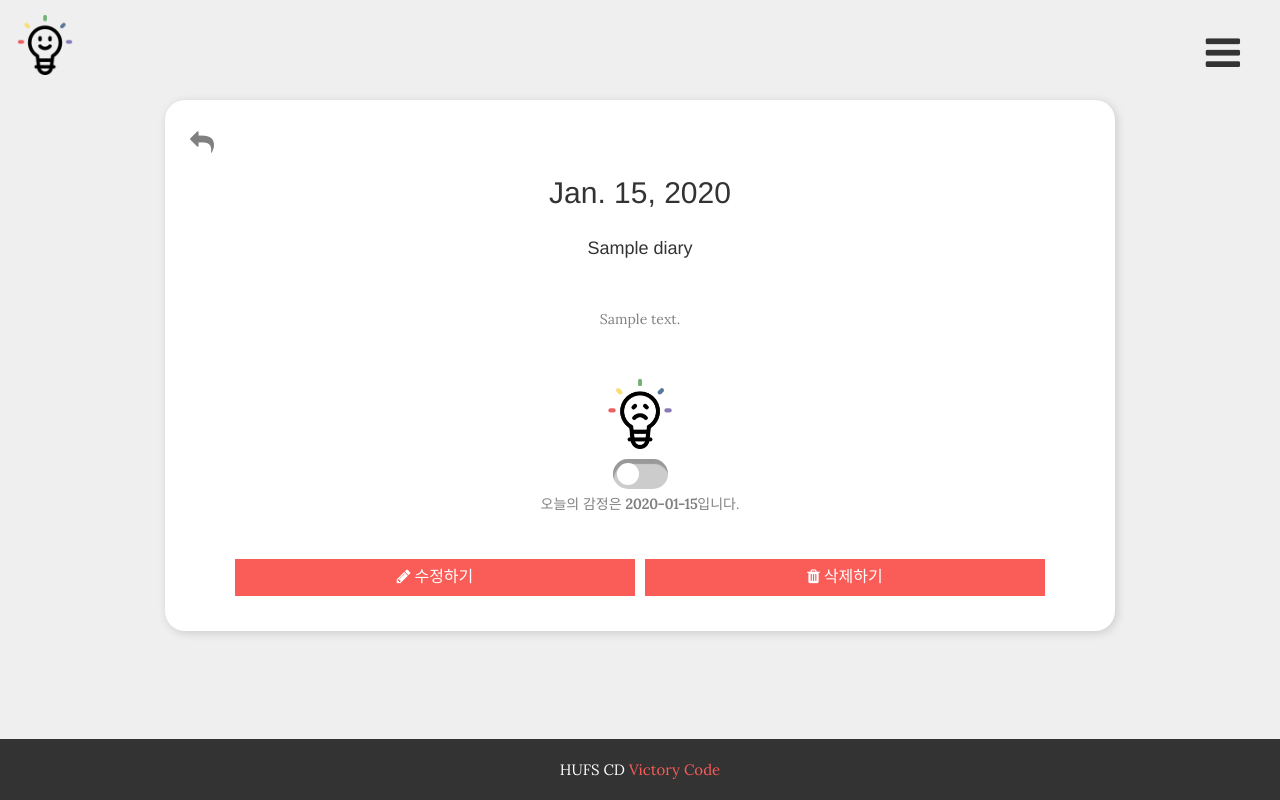
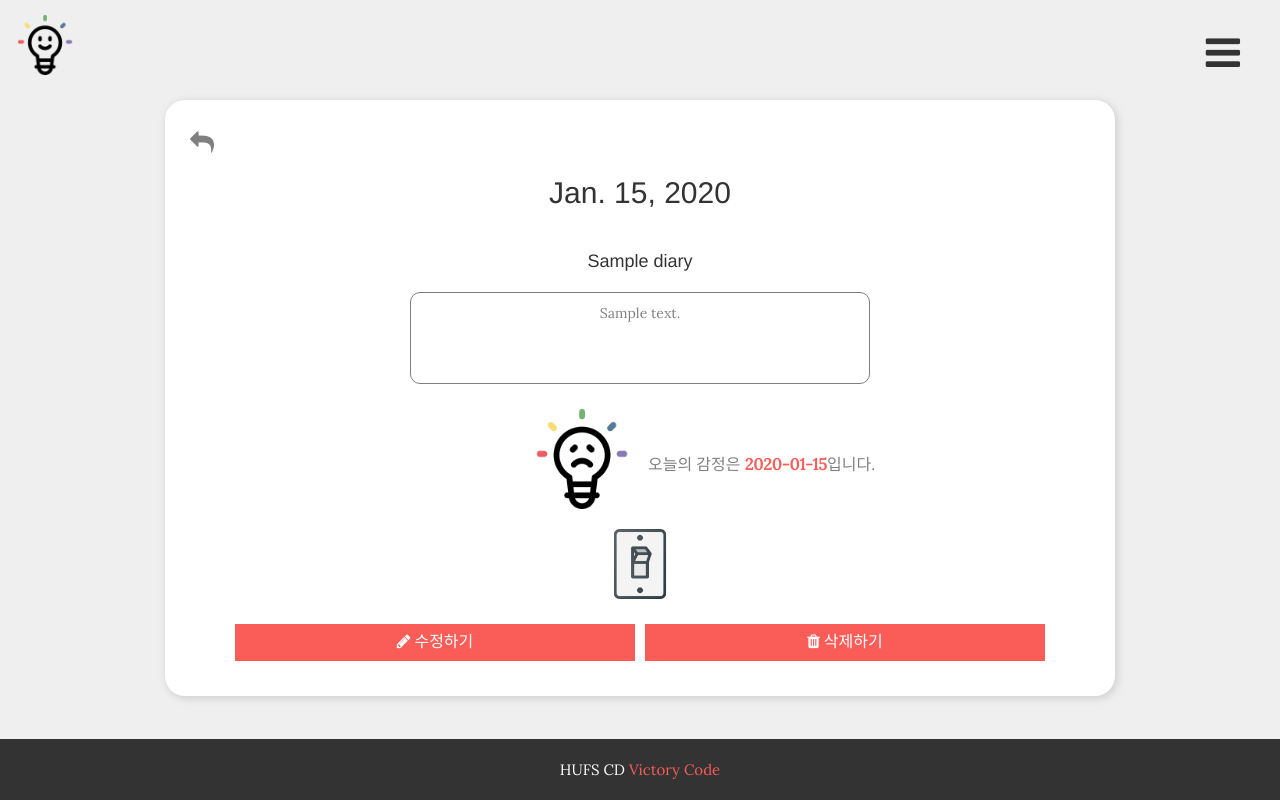
Before and after one commit to sasha1107/SmartBulb, a Django app: page /diary/1/ in a window 1280 px wide. Run offline with Django 3.2, Linux system fonts and the light colour scheme; a user stored in the database is signed in; tables that the repository leaves empty hold one stand-in row (values such as "Sample post"); some libraries are stand-ins or nearby versions; some web fonts are replaced.

Commit message:
전구 스위치 이미지 추가

```diff
--- a/SmartBulb/diary/templates/diary.html
+++ b/SmartBulb/diary/templates/diary.html
@@ -99,56 +99,6 @@
       vertical-align: center;
       text-align: center;
     }
-    .switch-button {
-        position: relative;
-        display: inline-block;
-        width: 55px;
-        height: 30px;
-    }
-
-    .switch-button input {
-        opacity: 0;
-        width: 0;
-        height: 0;
-    }
-
-    .onoff-switch {
-        position: absolute;
-        cursor: pointer;
-        top: 0;
-        left: 0;
-        right: 0;
-        bottom: 0;
-        border-radius:20px;
-        background-color: #ccc;
-        box-shadow: inset 1px 5px 1px #999;
-        -webkit-transition: .4s;
-        transition: .4s;
-    }
-
-    .onoff-switch:before {
-        position: absolute;
-        content: "";
-        height: 22px;
-        width: 22px;
-        left: 4px;
-        bottom: 4px;
-        background-color: #fff;
-        -webkit-transition: .5s;
-        transition: .4s;
-        border-radius:20px;
-    }
-
-    .switch-button input:checked + .onoff-switch {
-        background-color: #fa5c58;
-        box-shadow: inset 1px 5px 1px #fa5c58;
-    }
-
-    .switch-button input:checked + .onoff-switch:before {
-        -webkit-transform: translateX(26px);
-        -ms-transform: translateX(26px);
-        transform: translateX(26px);
-    }
     </style>
 </head>
 
@@ -171,22 +121,30 @@
 	</section>
     <section id="contact">
 		<div class="container">
-			<header>
+			<header style="margin-bottom: 20px">
         <h3 style="text-align: left; margin-top: 0px; margin-left: 10px;"><a style="color:#808080" href="{% url 'main_diary' %}"><i class="fa fa-mail-reply"></i></a></h3>
-				<h2>{{diary.pub_date}}</h2>
-				<h4><br>{{diary.title}}</h4>
+				<h2>{{diary.pub_date}}<br><br></h2>
+				<h4>{{diary.title}}</h4>
 			</header>
-            <div class="col-md-12">
+            <div class="col-md-12" style="border: solid 1px #808080; margin-bottom: 25px; border-radius: 10px; padding: 10px;">
                 <p>{{diary.text}}</p></br></br>
             </div>
-            <div class="col-md-12">
-                <a href="{% url 'turn_on_bulbs' diary_id=diary.id %}"><img src="{% static '/img/lightbulb_sad.png' %}" width=70px height=70px style="margin-bottom:10px;"></a></br>
-                <label class="switch-button">
-                  <input type="checkbox" onclick="location.href='{% url 'turn_on_bulbs' diary_id=diary.id %}"/>
+            <div class="contents">
+              <div class="left" style="text-align: right; padding-right:8px">
+                <img src="{% static '/img/lightbulb_sad.png' %}" text-align=right width=100px height=100px style="margin-bottom:10px;"></a></br>
+              </div>
+              <div class="right" style="line-height: 110px;">
+                <p style="align-self:right; text-align: left; padding-left:8px; font-size: 16px;">오늘의 감정은 <strong style="color:#fa5c58;">{{diary.sentiment}}</strong>입니다.</p>
+              </div>
+              </div>
+            <div class="col-md-12" style="margin-bottom: 20px;">
+              <a href="{% url 'turn_on_bulbs' diary_id=diary.id %}"><img src="{% static '/img/switch_off.png'%}" onmouseover="this.src='{% static '/img/switch_on.png'%}'" onmouseout="this.src='{% static '/img/switch_off.png'%}'" width="70" height="70" alt=""></a>
+                <!-- <label class="switch-button">
+                  <input type="checkbox">
                     <span class="onoff-switch"></span>
-                </label>
-                {% if bulb_on == 1 %}
-					<script type="text/javascript">
+                </label> -->
+        {% if bulb_on == 1 %}
+          <script type="text/javascript">
 					alert("전구가 켜졌습니다.");
 					</script>
 				{% elif bulb_on == 0 %}
@@ -194,9 +152,6 @@
 					alert("마이페이지에서 전구 정보를 등록해주세요.");
 					</script>
                 {% endif %}
-            </div>
-            <div class="col-md-12">
-                <p>오늘의 감정은 <strong>{{diary.sentiment}}</strong>입니다.</p></br><a href="{% url 'signup' %}"></a></p>
             </div>
             <div class="contents">
 				<div class="left-content">
@@ -208,19 +163,6 @@
 			</div>
 		</div>
 	</section>
-<!--
-    <h4>날짜: {{diary.pub_date}}</h4>
-    <h4>제목: </h4>
-    <p>{{diary.title}}</p>
-    <h4>본문: </h4>
-    <p>{{diary.text}}</p>
-    <h4>감정: </h4>
-    <p>{{diary.sentiment}}</p> -->
-
-    <!-- <a href="{% url 'edit_diary' diary_id=diary.id %}"><button type="button" >수정하기</button></a>
-    <a href="{% url 'delete_diary' diary_id=diary.id %}"><button type="button" >삭제하기</button></a><br> -->
-    <!-- <a href="{% url 'main_diary' %}">돌아가기</a><br> -->
-<!-- Footer start -->
     <footer>
         <div class="footer">
         <div class="row">
@@ -252,13 +194,15 @@
 
     <!-- Load custom js for theme -->
     <script type="text/javascript" src="{% static 'js/app.js' %}"></script>
+
     <!-- 토글 -->
-    <script>
+    <!-- <script>
       var check = $("input[type='checkbox']");
       check.click(function(){
-        location.href= '{% url 'turn_on_bulbs' diary_id=diary.id %}'
+        location.href= "{% url 'turn_on_bulbs' diary_id=diary.id %}"
+        bulb_on = 1
       });
-    </script>
+    </script> -->
   {% endblock %}
   </body>
   </html>
--- a/SmartBulb/diary/views.py
+++ b/SmartBulb/diary/views.py
@@ -190,7 +190,7 @@ def turn_on_bulbs(request, diary_id):
             bulb_on = 1
             bulb.turn_on()
         else:
-            bulb_on = 0
+            bulb_on = 1
 
         bulb.set_rgb(*(sentiment_to_light[f"{diary_text.sentiment}"][index]))  # sentiment 불러 오는 게 아직 안돼서 작동이 안 되는지 모르겠음
         # 수현 테스트 끝
```
Also changed, not shown: SmartBulb/static/img/switch_off.png (added), SmartBulb/static/img/switch_on.png (added).
